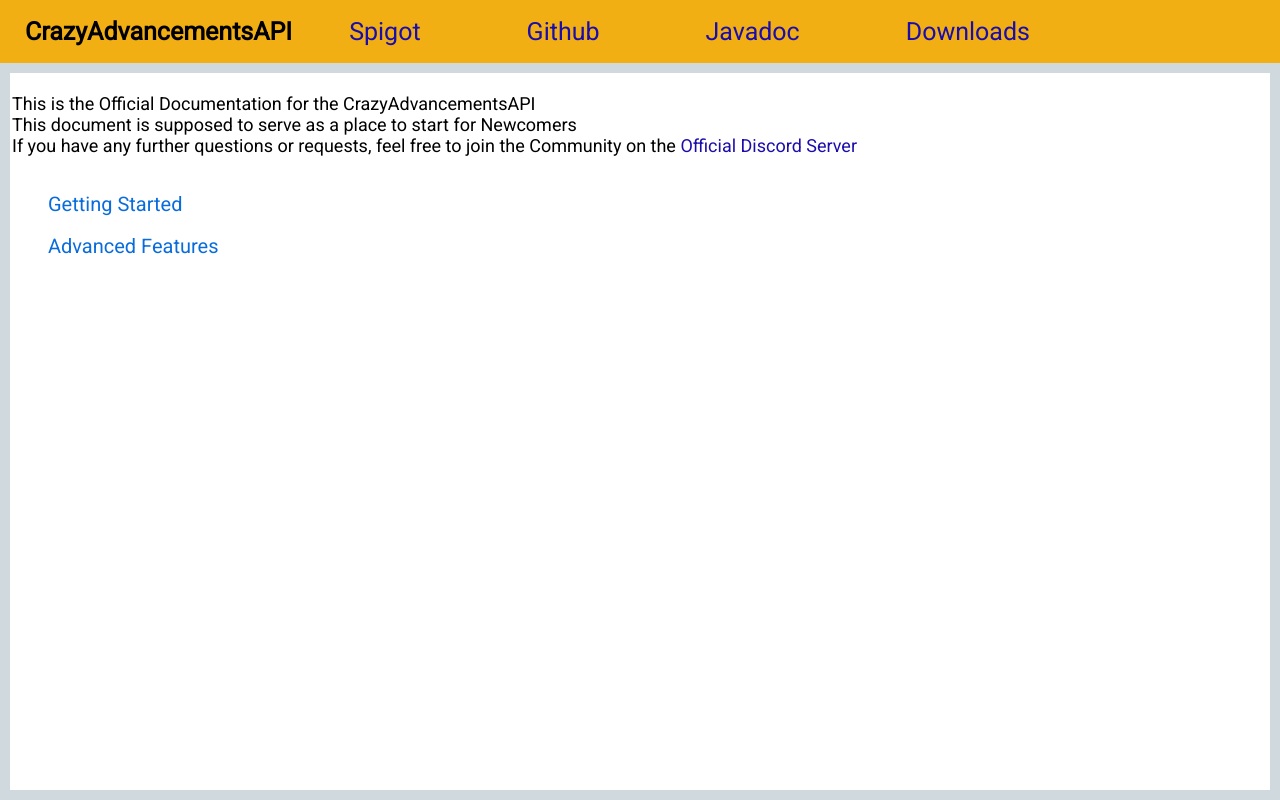
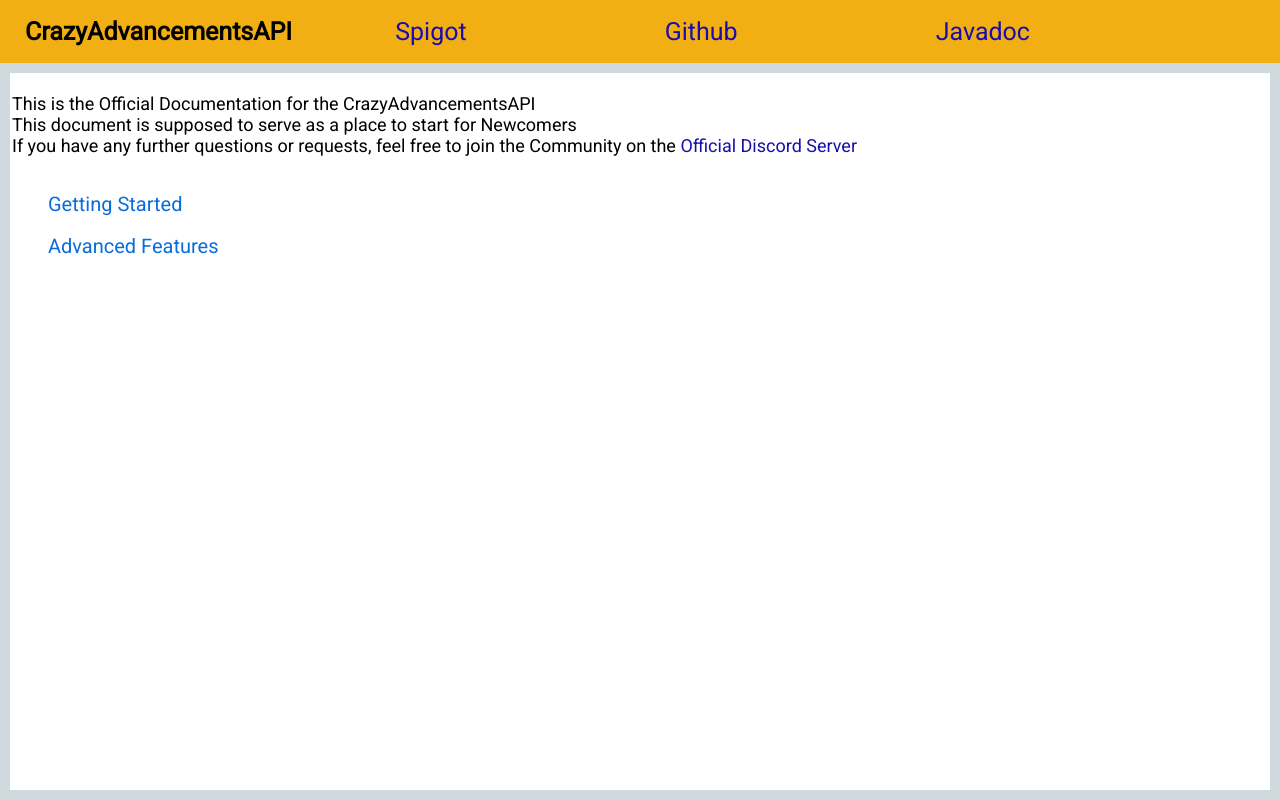
Before and after one commit to ZockerAxel/CrazyAdvancementsAPIDocumentation, a plain HTML site: page index.html in a window 1280 px wide. Drawn offline with Linux system fonts and the light colour scheme.

Commit message:
Remove unused Link

```diff
--- a/index.html
+++ b/index.html
@@ -14,7 +14,6 @@
             <a class="external" href="https://www.spigotmc.org/resources/crazy-advancements-api.51741/" target="_blank">Spigot</a>
             <a class="external" href="https://github.com/ZockerAxel/CrazyAdvancementsAPI" target="_blank">Github</a>
             <a class="external" href="https://javadoc.crazyadvancements.endercentral.eu/" target="_blank">Javadoc</a>
-            <a class="external" href="https://docs.crazyadvancements.endercentral.eu/downloads/" target="_blank">Downloads</a>
         </div>
         <div class="docs">
             <p>
```
